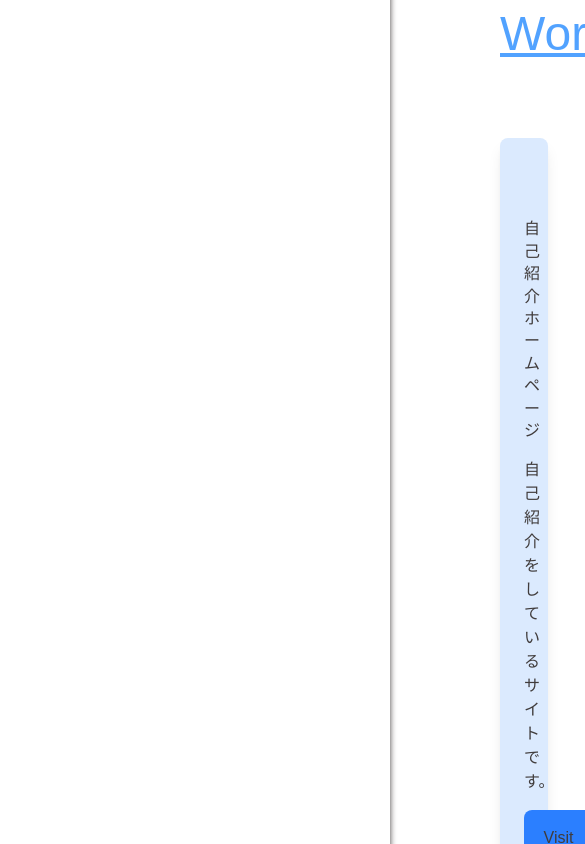
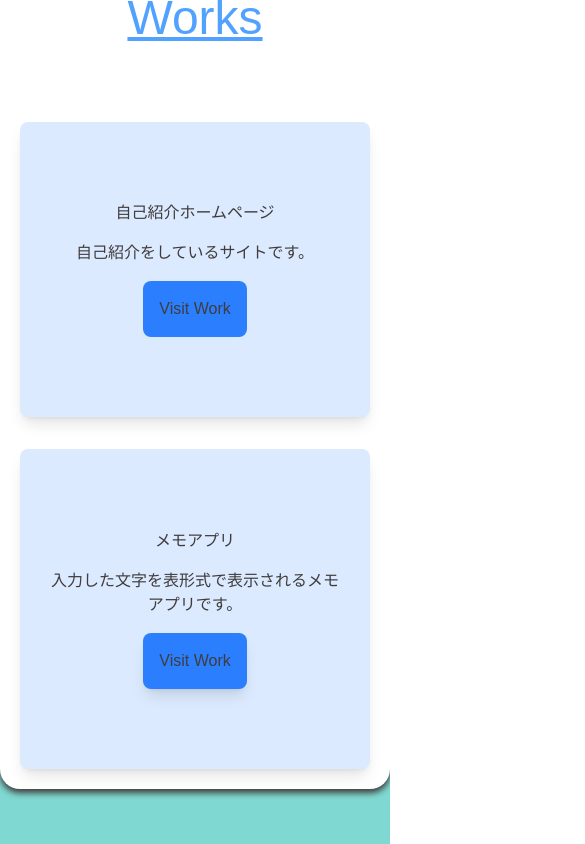
Before and after one commit to to-bi-eng/my-portfolio, a Next.js app: page / in a window 390 px wide. Shown: the part 3000-3844 px from the top of the page, 585 px wide, since content can reach past the window. Built offline with nearby package versions, Linux system fonts and the light colour scheme.

Commit message:
2025-04/07_work_modify02

```diff
--- a/src/app/page.tsx
+++ b/src/app/page.tsx
@@ -45,21 +45,17 @@ export default function Home() {
 
       {/* 成果物 */}
       <section id="works">
-        <div className="px-7">
-          <h2 className="text-4xl text-blue-400 py-20 underline text-center mb-12">Works</h2>
-          <div className="grid grid-cols-1 md:grid-cols-2 lg:grid-cols-2 gap-20">
-            <div className="bg-blue-100 text-center py-20 px-6 rounded-lg shadow hover:scale-105 hover:shadow-2xl shadow-lg inline-block transition duration-300">
-              <h3 className="text-xl font-semibold mb-2">自己紹介ホームページ</h3>
-              <p className="py-1">自己紹介をしているサイトです。</p>
-              <a href="https://my-portfolio-phi-six-31.vercel.app" className="bg-blue-500 hover:bg-blue-600 text-white rounded-lg py-2 px-4 inline-block transition
-              duration-300">Visit Work</a>
-            </div>
-            <div className="bg-blue-100 text-center py-20 px-6 rounded-lg shadow hover:scale-105 hover:shadow-2xl shadow-lg inline-block transition duration-300">
-              <h3>メモアプリ</h3>
-              <p className="py-1">入力した文字を表形式で表示されるメモアプリです。</p>
-              <a href="#" className="bg-blue-500 hover:bg-blue-600 text-white rounded-lg shadow-lg py-2 px-4 inline-block transition
-              duration-300">Visit Work</a>
-            </div>
+        <h2 className="text-4xl text-blue-400 py-20 underline text-center">Works</h2>
+        <div className="grid grid-cols-1 md:grid-cols-2 lg:grid-cols-4 gap-8">
+          <div className="bg-blue-100 text-center py-20 px-6 rounded-lg shadow-lg transform transition duration-500 hover:scale-105 hover:shadow-2xl">
+            <h3 className="text-xl font-semibold mb-2">自己紹介ホームページ</h3>
+            <p className="py-1">自己紹介をしているサイトです。</p>
+            <a href="https://my-portfolio-phi-six-31.vercel.app" className="bg-blue-500 hover:bg-blue-600 text-white rounded-lg py-2 px-4 inline-block transition duration-300">Visit Work</a>
+          </div>
+          <div className="bg-blue-100 text-center py-20 px-6 rounded-lg shadow-lg transform transition duration-500 hover:scale-105 hover:shadow-2xl">
+            <h3>メモアプリ</h3>
+            <p className="py-1">入力した文字を表形式で表示されるメモアプリです。</p>
+            <a href="#" className="bg-blue-500 hover:bg-blue-600 text-white rounded-lg shadow-lg py-2 px-4 inline-block transition duration-300">Visit Work</a>
           </div>
         </div>
       </section>
--- a/src/components/Header.tsx
+++ b/src/components/Header.tsx
@@ -59,7 +59,7 @@ export default function Header() {
               <a href="#hobbis" className="hover:text-blue-400 cursor-pointer">趣味</a>
             </li>
             <li className="px-4">
-              <a href="#works" className="hover:text-blue-400 cursor-pointer">成果物</a>
+              <a href="#works" className="hover:text-blue-400 cursor-pointer">制作物</a>
             </li>
           </ul>
         </nav>
@@ -81,7 +81,7 @@ export default function Header() {
                 <a href="#hobbis" className="hover:text-blue-400 cursor-pointer">趣味</a>
               </li>
               <li>
-                <a href="#works" className="hover:text-blue-400 cursor-pointer">成果物</a>
+                <a href="#works" className="hover:text-blue-400 cursor-pointer">制作物</a>
               </li>
             </ul>
           </div>
```
